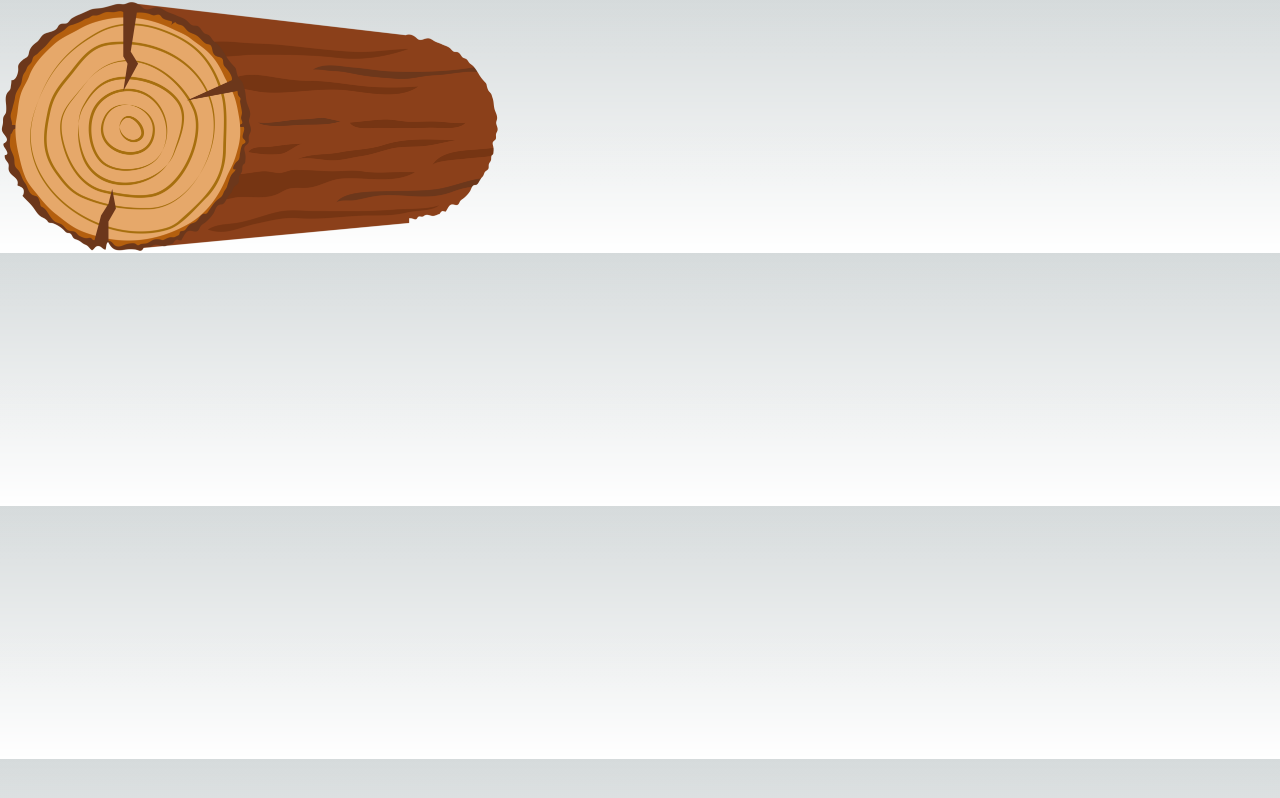
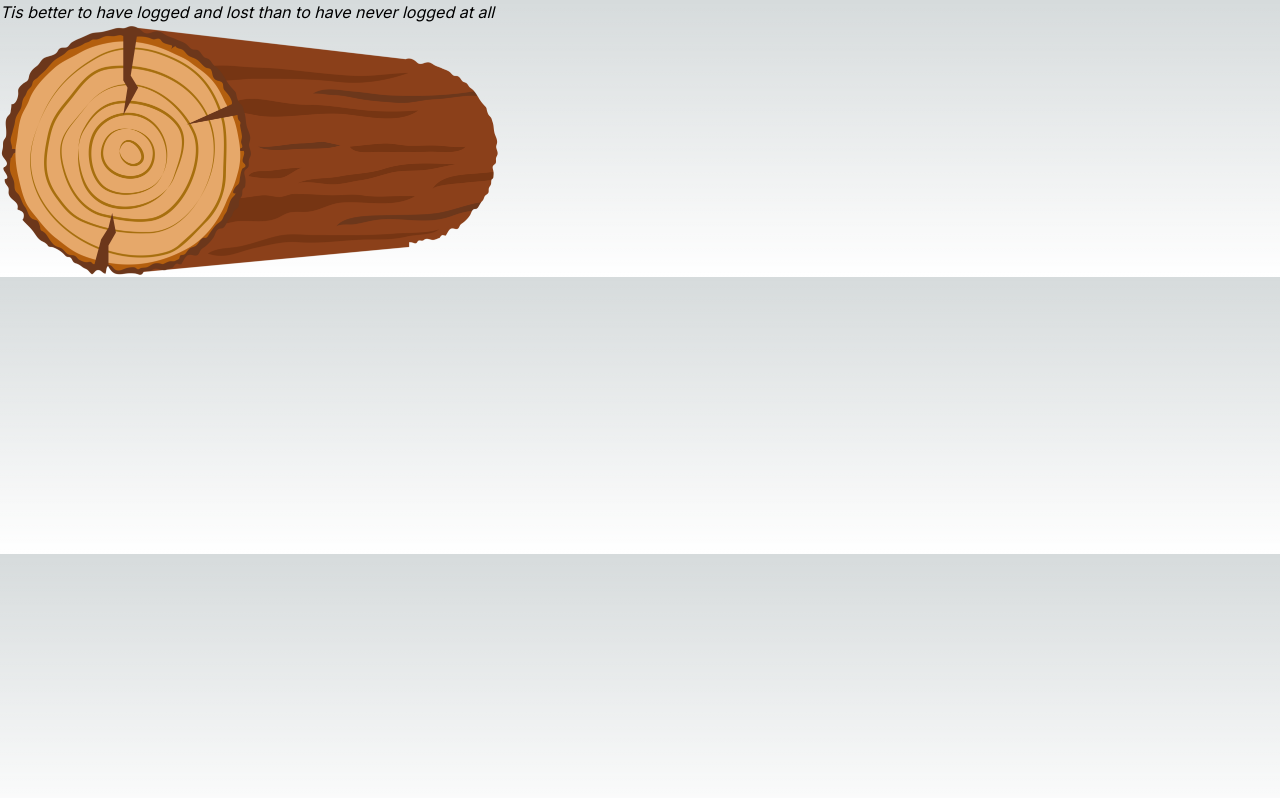
Before and after one commit to jonas-mooney/logger, a Next.js app: page / in a window 1280 px wide. Built offline with nearby package versions, Linux system fonts and the light colour scheme.

Commit message:
logged and lost

```diff
--- a/app/page.tsx
+++ b/app/page.tsx
@@ -3,7 +3,10 @@ import Logger from './components/logger'
 
 const Home = () => {
   return (
+    <>
+      <h4><i>Tis better to have logged and lost than to have never logged at all</i></h4>
     <Logger />
+    </>
   )
 }
 
```
